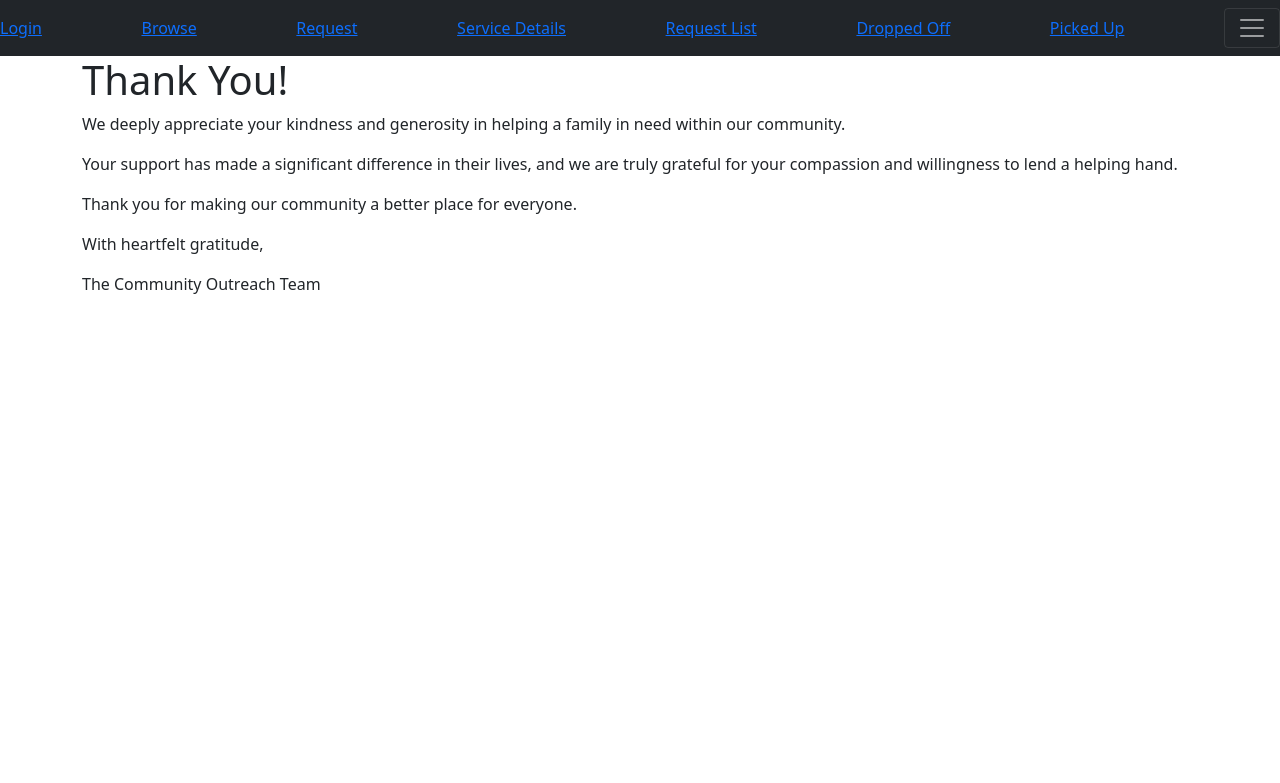
After one commit to ah0556702/Xacheri-PantryShare, a PHP site: page /View/confirmationGiver.php in a window 1280 px wide. The commit adds this page. Shown: the top 783 px of the page. Run offline with PHP 8.4, Linux system fonts and the light colour scheme.

Commit message:
confirmation pages and components added

```diff
--- /dev/null
+++ b/View/confirmationGiver.php
@@ -0,0 +1,21 @@
+<?php include "../includes/cdnlinks.php"; ?>
+<?php include "navigation.php" ?>
+
+<!DOCTYPE html>
+<html lang="en">
+<head>
+  <meta charset="UTF-8">
+  <meta name="viewport" content="width=device-width, initial-scale=1.0">
+  <title>Thank You</title>
+</head>
+<body>
+  <div class="container">
+    <h1>Thank You!</h1>
+    <p>We deeply appreciate your kindness and generosity in helping a family in need within our community.</p>
+    <p>Your support has made a significant difference in their lives, and we are truly grateful for your compassion and willingness to lend a helping hand.</p>
+    <p>Thank you for making our community a better place for everyone.</p>
+    <p>With heartfelt gratitude,</p>
+    <p>The Community Outreach Team</p>
+  </div>
+</body>
+</html>
--- a/View/navigation.php
+++ b/View/navigation.php
@@ -14,6 +14,8 @@
     <span><a href="request.php">Request</a></span>
     <span><a href="serviceDetails.php">Service Details</a></span>
     <span><a href="requestList.php">Request List</a></span>
+    <span><a href="confirmationGiver.php">Dropped Off</a></span>
+    <span><a href="confirmationGot.php">Picked Up</a></span>
     <button class="navbar-toggler" type="button" data-toggle="collapse" data-target="#navbarToggleExternalContent" aria-controls="navbarToggleExternalContent" aria-expanded="false" aria-label="Toggle navigation">
       <span class="navbar-toggler-icon"></span>
     </button>
```
Also changed, not shown: View/confirmationGot.php (added, +26 -0 lines), View/requestList.php (+10 -0 lines).
